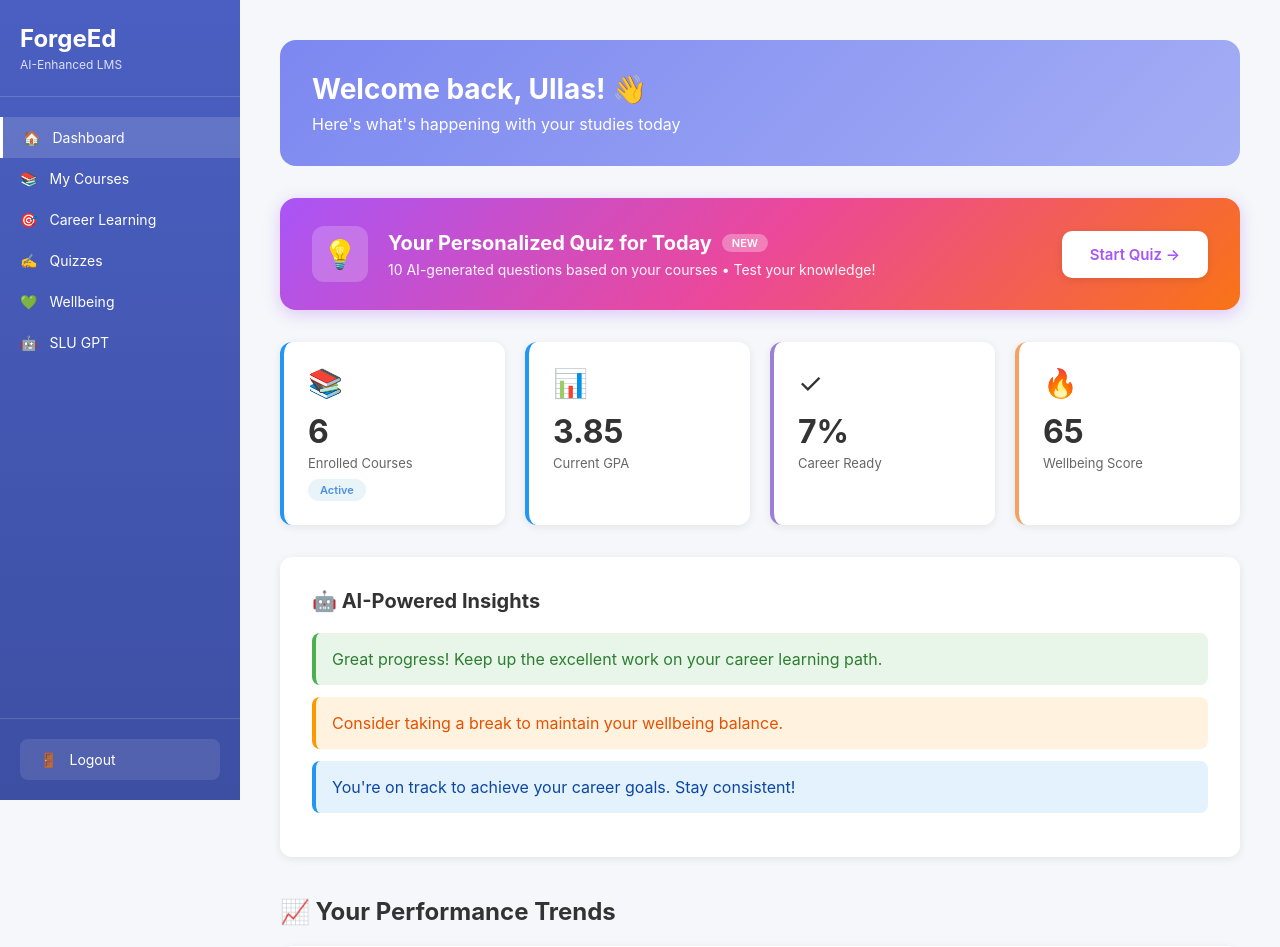
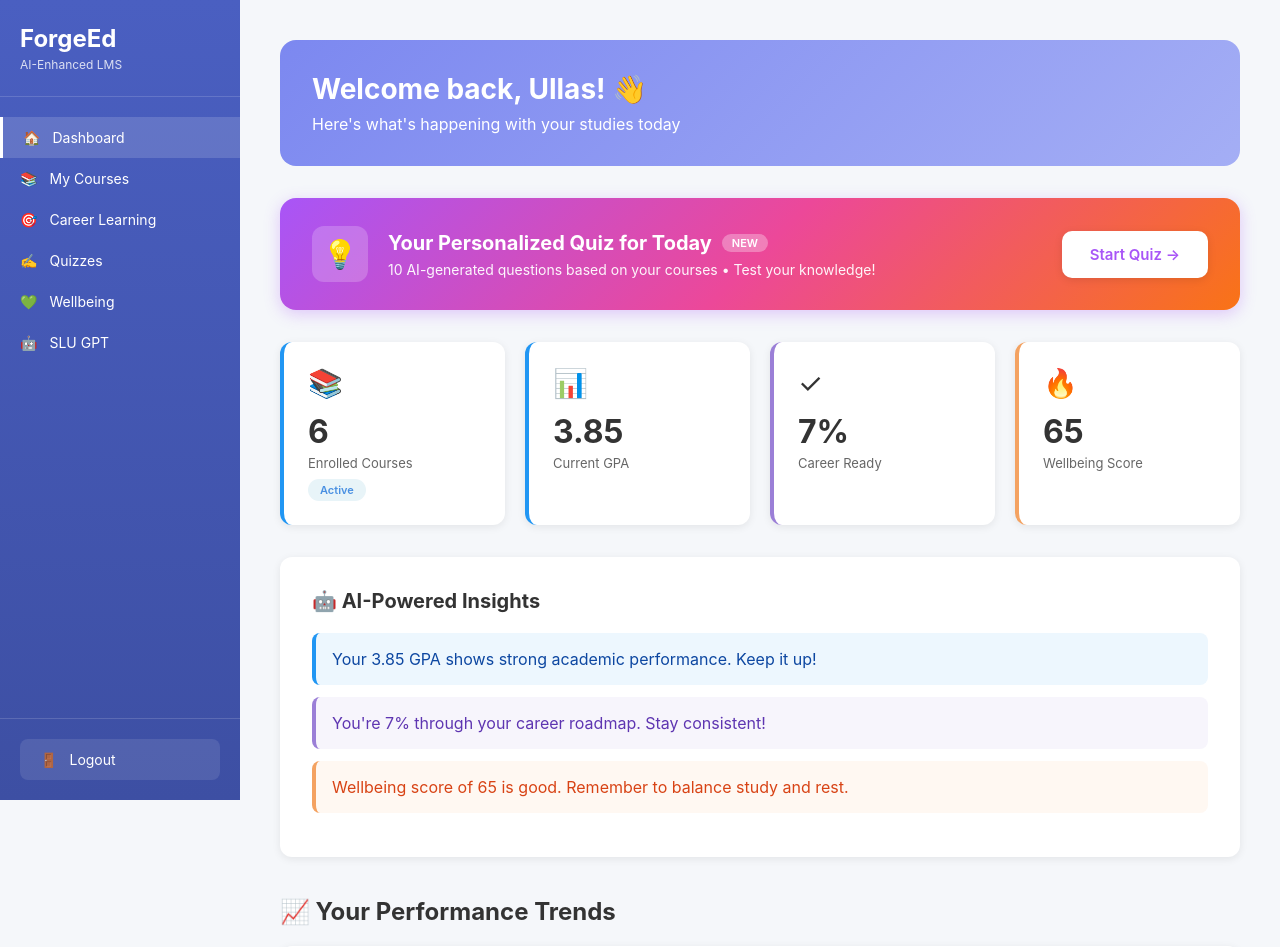
Before and after one commit to pavankumars97531/forgeed, a Flask app: page /dashboard in a window 1280 px wide. Shown: the top 947 px of the page. Run offline with Flask 3, Linux system fonts and the light colour scheme; a user stored in the database is signed in; data comes from the database, SQL or seed files in the repository.

Commit message:
Update AI insights to use specific academic, career, and wellbeing categories
Adjusted the AI insight generation in `app.py` to categorize insights into 'academic', 'career', and 'wellbeing' types, and updated `static/style.css` to apply corresponding theme colors to these insight cards.

Replit-Commit-Author: Agent
Replit-Commit-Session-Id: a7528c65-7f15-42e0-90b4-4bbbee485d7b
Replit-Commit-Checkpoint-Type: intermediate_checkpoint
Replit-Commit-Event-Id: 20780894-4657-4461-87ef-598f2cf3b1b1
Replit-Commit-Screenshot-Url: https://storage.googleapis.com/screenshot-production-us-central1/6f0b5086-2930-44f3-9317-487be7d85b72/a7528c65-7f15-42e0-90b4-4bbbee485d7b/wqtCmMR

```diff
--- a/app.py
+++ b/app.py
@@ -389,9 +389,9 @@ def generate_dashboard_insights(student_id, gpa, career_ready_percentage, wellbe
     """Generate personalized AI insights based on current scores"""
     if not client:
         return [
-            {"type": "success", "text": "Great progress! Keep up the excellent work on your career learning path."},
-            {"type": "warning", "text": "Consider taking a break to maintain your wellbeing balance."},
-            {"type": "info", "text": "You're on track to achieve your career goals. Stay consistent!"}
+            {"type": "academic", "text": f"Your {gpa:.2f} GPA shows strong academic performance. Keep it up!"},
+            {"type": "career", "text": f"You're {career_ready_percentage}% through your career roadmap. Stay consistent!"},
+            {"type": "wellbeing", "text": f"Wellbeing score of {wellbeing_score} is good. Remember to balance study and rest."}
         ]
 
     prompt = f"""Generate 3 brief, personalized insights for a student with these metrics:
@@ -399,10 +399,10 @@ def generate_dashboard_insights(student_id, gpa, career_ready_percentage, wellbe
 - Career Ready: {career_ready_percentage}% (90-day learning roadmap progress)
 - Recent Wellbeing Score: {wellbeing_score}/100
 
-Provide 3 specific, actionable insights based on these scores:
-1. One celebrating their strengths (type: success)
-2. One suggesting improvement areas (type: warning)
-3. One with motivational advice (type: info)
+Provide 3 specific, actionable insights - one for each category:
+1. Academic insight about their GPA (type: "academic")
+2. Career insight about their roadmap progress (type: "career")
+3. Wellbeing insight about their mental health score (type: "wellbeing")
 
 Format as JSON array of objects with 'type' and 'text' fields.
 Keep each insight under 120 characters."""
@@ -425,9 +425,9 @@ Keep each insight under 120 characters."""
         return json.loads(insights_json)
     except:
         return [
-            {"type": "success", "text": "Great progress! Your performance in Machine Learning has improved by 15% this month."},
-            {"type": "warning", "text": "You might need extra support in Statistical Methods. Consider scheduling a tutoring session."},
-            {"type": "info", "text": "Based on your interests, we recommend taking 'Deep Learning Fundamentals' next semester."}
+            {"type": "academic", "text": f"Your {gpa:.2f} GPA shows strong academic performance. Keep it up!"},
+            {"type": "career", "text": f"You're {career_ready_percentage}% through your career roadmap. Stay consistent!"},
+            {"type": "wellbeing", "text": f"Wellbeing score of {wellbeing_score} is good. Remember to balance study and rest."}
         ]
 
 def get_ai_course_recommendations(student_id):
--- a/static/style.css
+++ b/static/style.css
@@ -384,6 +384,26 @@ body {
     border-left: 4px solid;
 }
 
+/* Coordinated theme colors for insights */
+.insight-card.academic {
+    background: rgba(33, 150, 243, 0.08);
+    border-color: var(--color-academic);
+    color: #0d47a1;
+}
+
+.insight-card.career {
+    background: rgba(155, 127, 215, 0.08);
+    border-color: var(--color-career);
+    color: #5e35b1;
+}
+
+.insight-card.wellbeing {
+    background: rgba(244, 162, 97, 0.08);
+    border-color: var(--color-wellbeing);
+    color: #d84315;
+}
+
+/* Legacy fallback styles */
 .insight-card.success {
     background: #e8f5e9;
     border-color: #4caf50;
```
